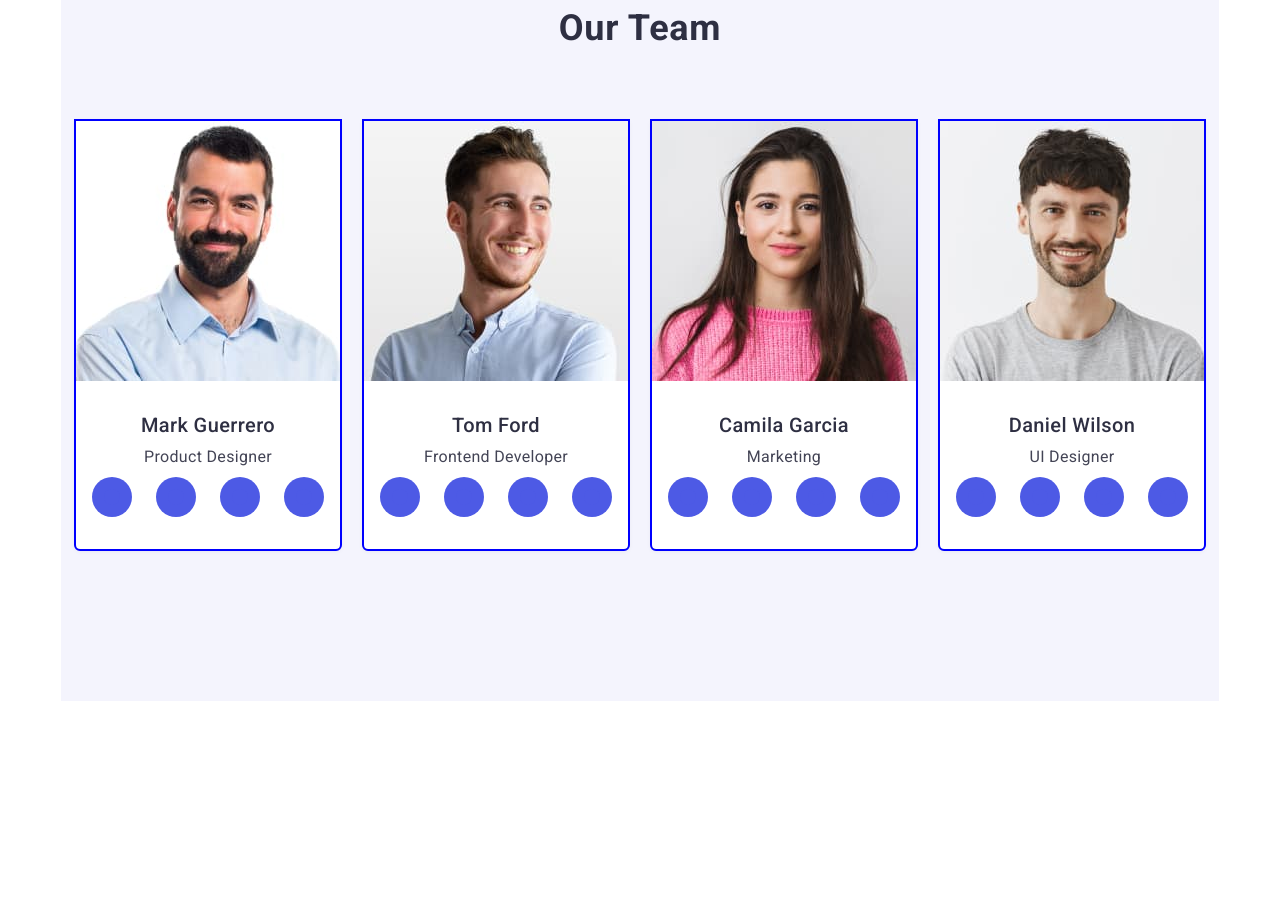
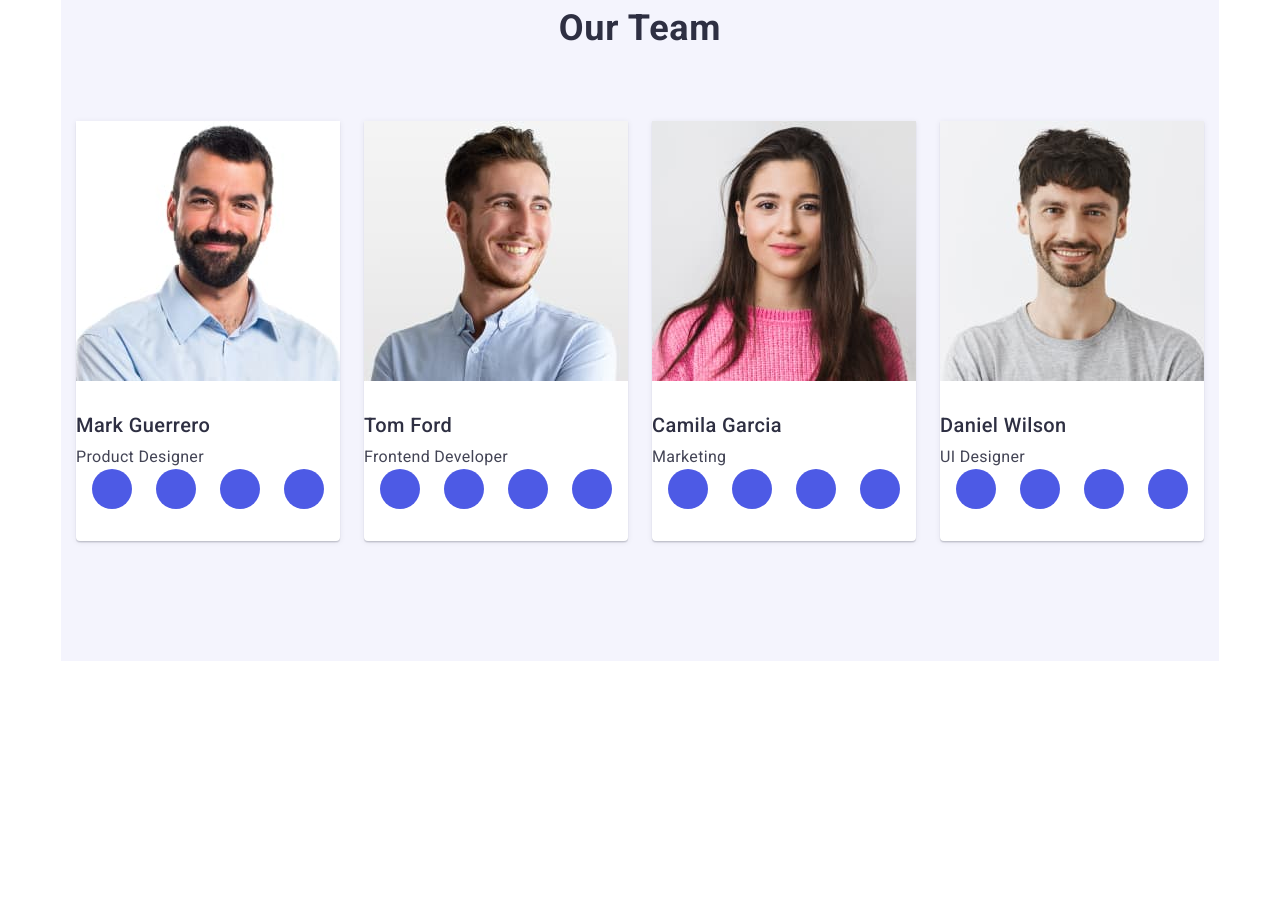
Before and after one commit to HalynaMal/goit-markup-hw-04, a plain HTML site: page index.html in a window 1280 px wide. Shown: the part 2000-2898 px from the top of the page. Drawn offline with nearby package versions, Linux system fonts and the light colour scheme.

Commit message:
Update styles.css

```diff
--- a/css/styles.css
+++ b/css/styles.css
@@ -279,28 +279,26 @@ padding: 120px 0;
 }
 
 .team-card {
-    padding-bottom: 0px;
-    margin-bottom: 2rem;
+    /* padding-bottom: 0px;
+    margin-bottom: 2rem; */
     border-radius: 0 0 4px 4px;
-    outline: 2px solid blue;
+    /* outline: 2px solid blue; */
     background-color: #FFFFFF;
     width: calc((100%-3*9.75rem)/4);
-    gap: 2rem;
-    border-radius: 0rem 0rem 0.25rem 0.25rem;
-    background: var(--WHITE, #FFF);
+    /* gap: 2rem; */
     box-shadow: 0px 2px 1px 0px rgba(46, 47, 66, 0.08), 0px 1px 1px 0px rgba(46, 47, 66, 0.16), 0px 1px 6px 0px rgba(46, 47, 66, 0.08);
 }
 
 .card-content {
 padding-top: 32px;
 padding-bottom: 32px;
-text-align: center;
+/* text-align: center; */
 }
 
 .team-list {
     display: flex;
     gap: 24px;
-    justify-content: center;
+    /* justify-content: center; */
 
 }
 
@@ -320,9 +318,9 @@ text-align: center;
 .team-soc-list {
     width: 40px;
     height: 40px;
-    padding: 12px;
+    /* padding: 12px;
     background-color: #4D5AE5;
-    border-radius: 50%;
+    border-radius: 50%; */
 }
 
 .team-soc-icon {
@@ -348,9 +346,10 @@ fill: #f4f4fd;
 .team-link {
     display: flex;
     gap: 24px;
-    padding-top: 8px;
-    margin-right: 16px;
-    margin-left: 16px;
+    padding: 0 16px;
+    /* padding-top: 8px; */
+    /* margin-right: 16px;
+    margin-left: 16px; */
     justify-content: center;
 }
 
@@ -410,7 +409,7 @@ fill: #f4f4fd;
     width: calc((100% - 48px)/3);
     transition: box-shadow 250ms cubic-bezier(0.4, 0, 0.2, 1);
 }
- .portfolio-card:hover {
+ .portfolio-card:hover .pick-parag{
     transform: translateY(0%);
  }
 
```
